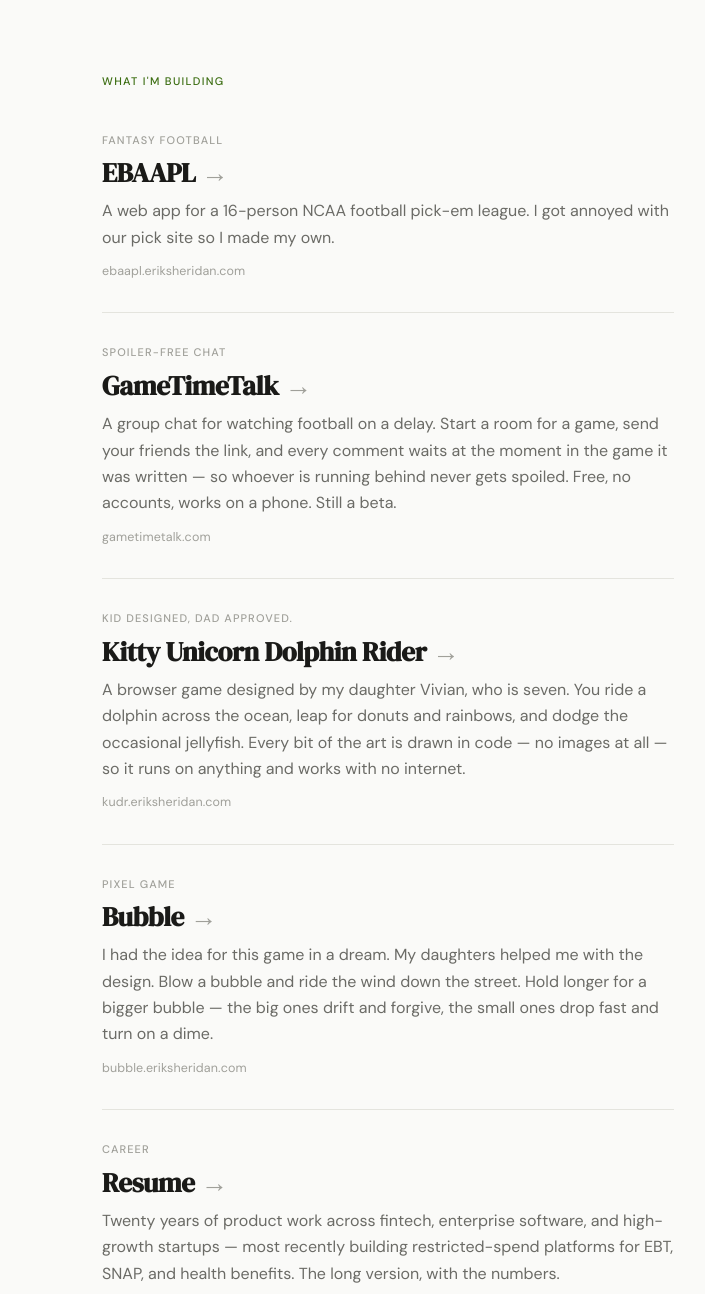
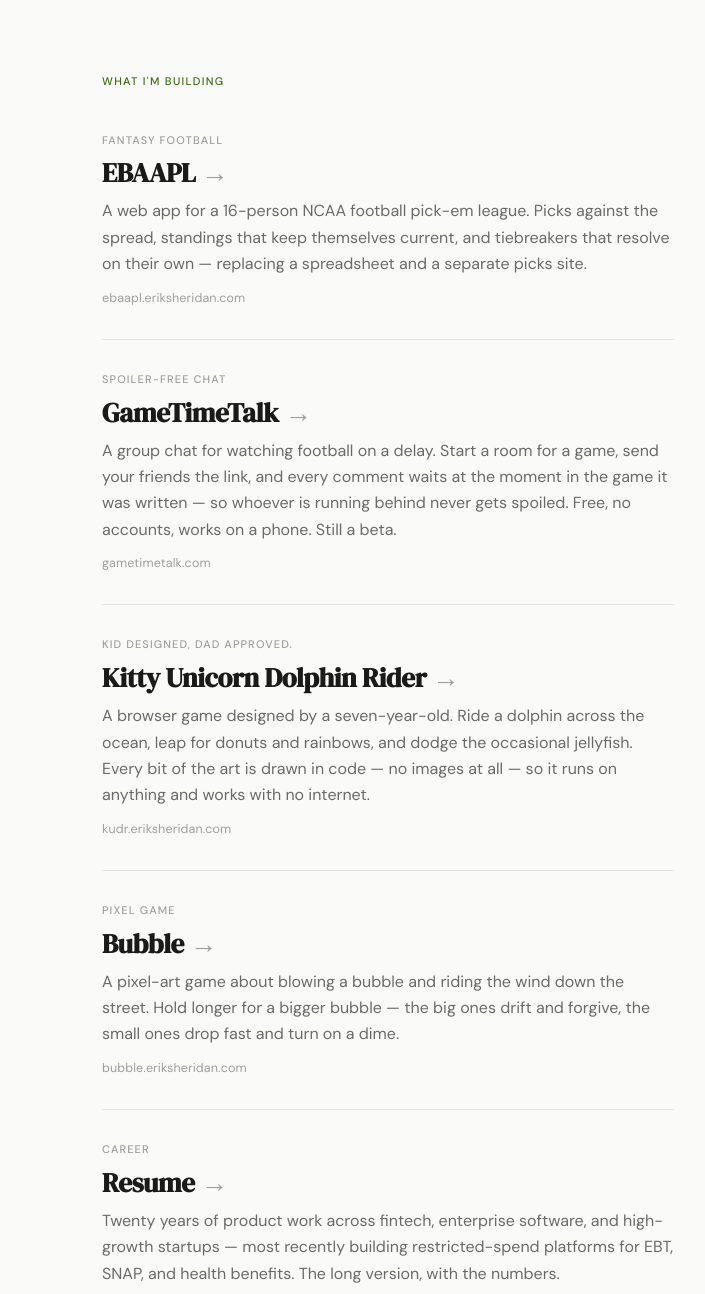
Before and after one commit to erikrocks/eriksheridan.com, a plain HTML site: page index.html in a window 1280 px wide. Shown: the top 1294 px of the page, 438-1143 px from the left. Drawn offline with Linux system fonts and the light colour scheme.

Commit message:
Neutralize entry descriptions
Drops the first-person origin stories from EBAAPL, KUDR and Bubble so all
five entries read in one register. Also removes a child's name from the
KUDR entry.

Co-Authored-By: Claude Opus 5 <noreply@anthropic.com>

```diff
--- a/index.html
+++ b/index.html
@@ -229,7 +229,9 @@
         <p class="entry-kicker">Fantasy football</p>
         <h2 class="entry-name">EBAAPL<span class="arrow">→</span></h2>
         <p class="entry-desc">
-          A web app for a 16-person NCAA football pick-em league.  I got annoyed with our pick site so I made my own.
+          A web app for a 16-person NCAA football pick-em league. Picks against the spread,
+          standings that keep themselves current, and tiebreakers that resolve on their own
+          &mdash; replacing a spreadsheet and a separate picks site.
         </p>
         <p class="entry-url">ebaapl.eriksheridan.com</p>
       </a>
@@ -250,7 +252,7 @@
         <p class="entry-kicker">Kid designed, dad approved.</p>
         <h2 class="entry-name">Kitty Unicorn Dolphin Rider<span class="arrow">→</span></h2>
         <p class="entry-desc">
-          A browser game designed by my daughter Vivian, who is seven. You ride a dolphin across the
+          A browser game designed by a seven-year-old. Ride a dolphin across the
           ocean, leap for donuts and rainbows, and dodge the occasional jellyfish. Every
           bit of the art is drawn in code — no images at all — so it runs on anything
           and works with no internet.
@@ -262,8 +264,8 @@
         <p class="entry-kicker">Pixel game</p>
         <h2 class="entry-name">Bubble<span class="arrow">&rarr;</span></h2>
         <p class="entry-desc">
-          I had the idea for this game in a dream.  My daughters helped me with the design.
-          Blow a bubble and ride the wind down the street. Hold longer
+          A pixel-art game about blowing a bubble and riding the wind down the street.
+          Hold longer
           for a bigger bubble &mdash; the big ones drift and forgive, the small ones drop
           fast and turn on a dime.
         </p>
```
Also changed, not shown: 1 other file.
